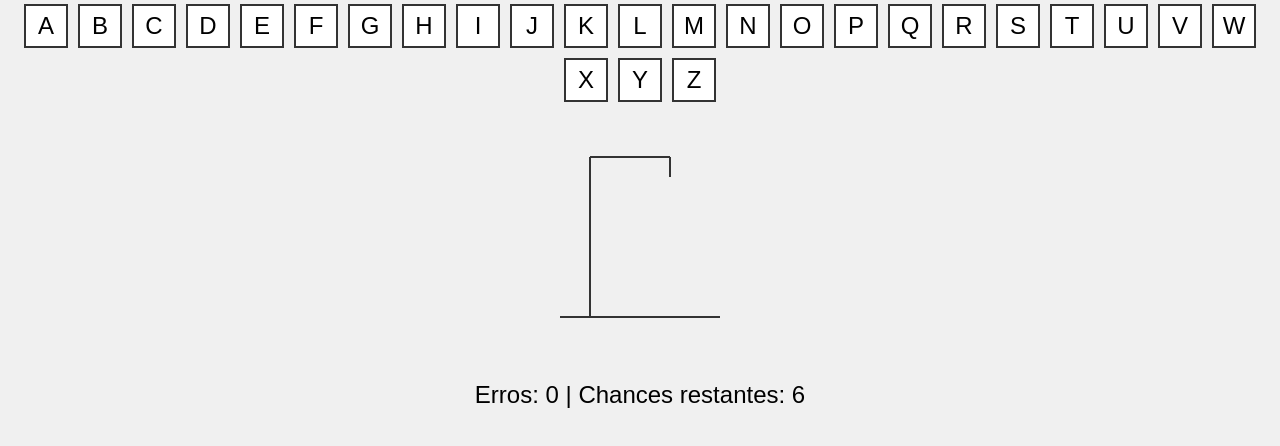
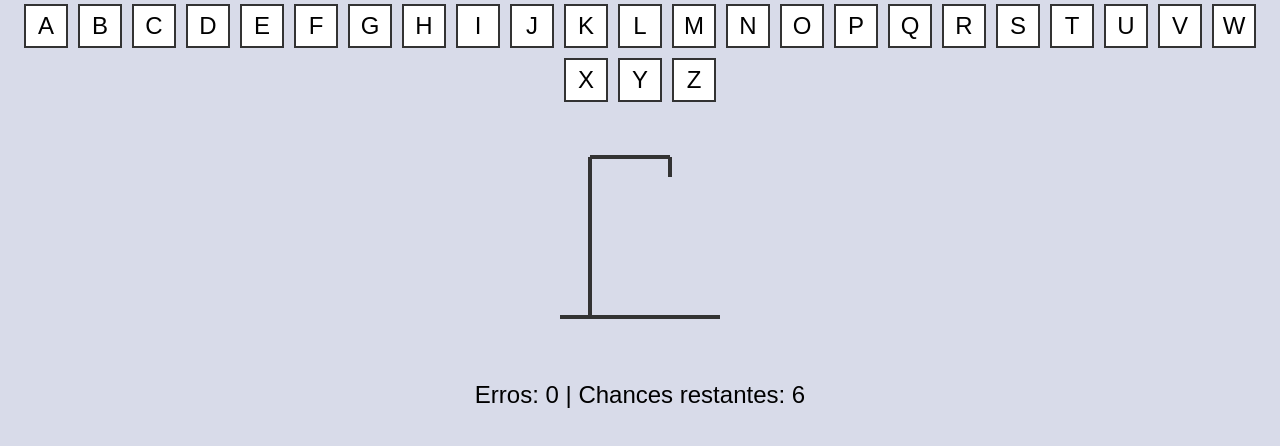
Before and after one commit to umrodrigues/jogo-da-forca, a plain HTML site: page index.html in a window 1280 px wide. Shown: the part 188-634 px from the top of the page. Drawn offline with Linux system fonts and the light colour scheme.

Commit message:
fix: little fix logic

```diff
--- a/css/style.css
+++ b/css/style.css
@@ -1,6 +1,6 @@
 body {
     font-family: Arial, sans-serif;
-    background-color: #f0f0f0;
+    background-color: #d8dbe9;
     text-align: center;
     margin: 0;
     padding: 0;
--- a/index.html
+++ b/index.html
@@ -44,7 +44,7 @@ const resultDisplay = document.getElementById("result");
 const errorsDisplay = document.getElementById("errors");
 
 function drawHangmanPart(part) {
-    hangmanContext.lineWidth = 2;
+    hangmanContext.lineWidth = 4;
     hangmanContext.strokeStyle = "#333";
 
     switch (part) {
@@ -138,7 +138,7 @@ function handleLetterClick(event) {
             mistakes++;
             remainingGuesses--;
             updateErrorsDisplay();
-            drawHangmanPart(10 -mistakes);
+            drawHangmanPart(10 - mistakes);
         }
 
         checkGameStatus();
```
